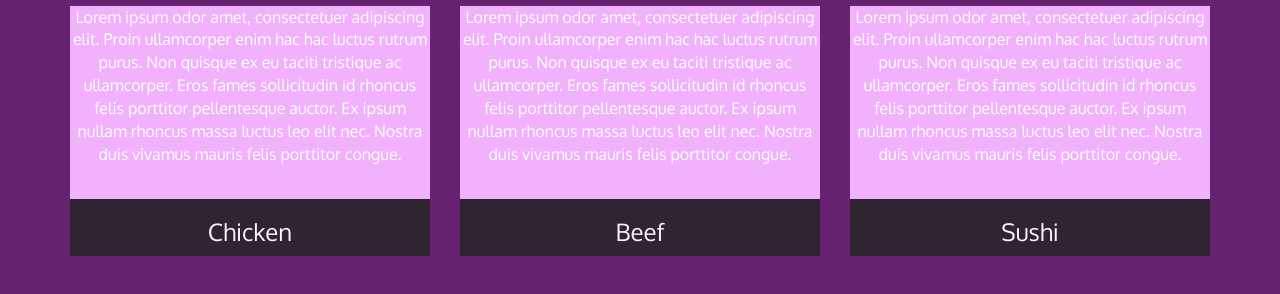
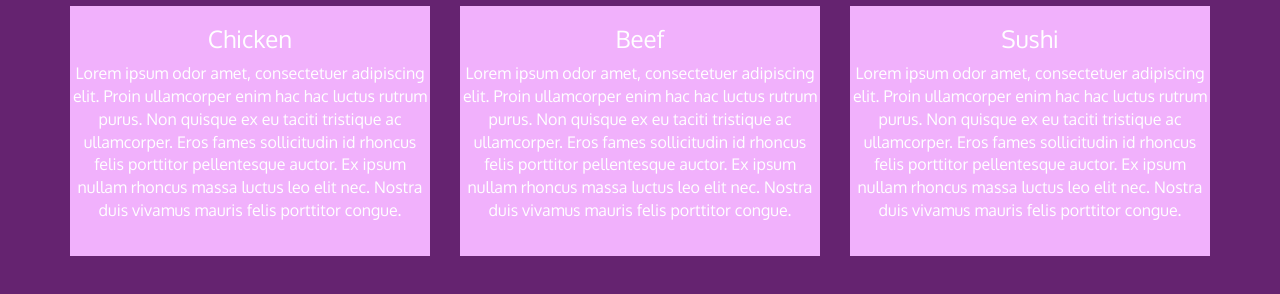
Before and after one commit to jessicafeinmesser/Coursera-Web-Development, a plain HTML site: page module-3-solution/index.html in a window 1280 px wide. Shown: the part 114-408 px from the top of the page. Drawn offline with Linux system fonts and the light colour scheme.

Commit message:
Update styles.css

```diff
--- a/module-3-solution/css/styles.css
+++ b/module-3-solution/css/styles.css
@@ -77,7 +77,7 @@ body {
   overflow: hidden;
 }
 
-#chicken-tile span, #beef-tile span, #sushi-tile span {
+/*#chicken-tile span, #beef-tile span, #sushi-tile span {
   position: absolute;
   bottom: 0;
   right: 0;
@@ -87,7 +87,7 @@ body {
   background-color: #000;
   color: #fff;
   opacity: .8;
-}
+}*/
 
 #chicken-tile p, #beef-tile p, #sushi-tile p{
 
```
